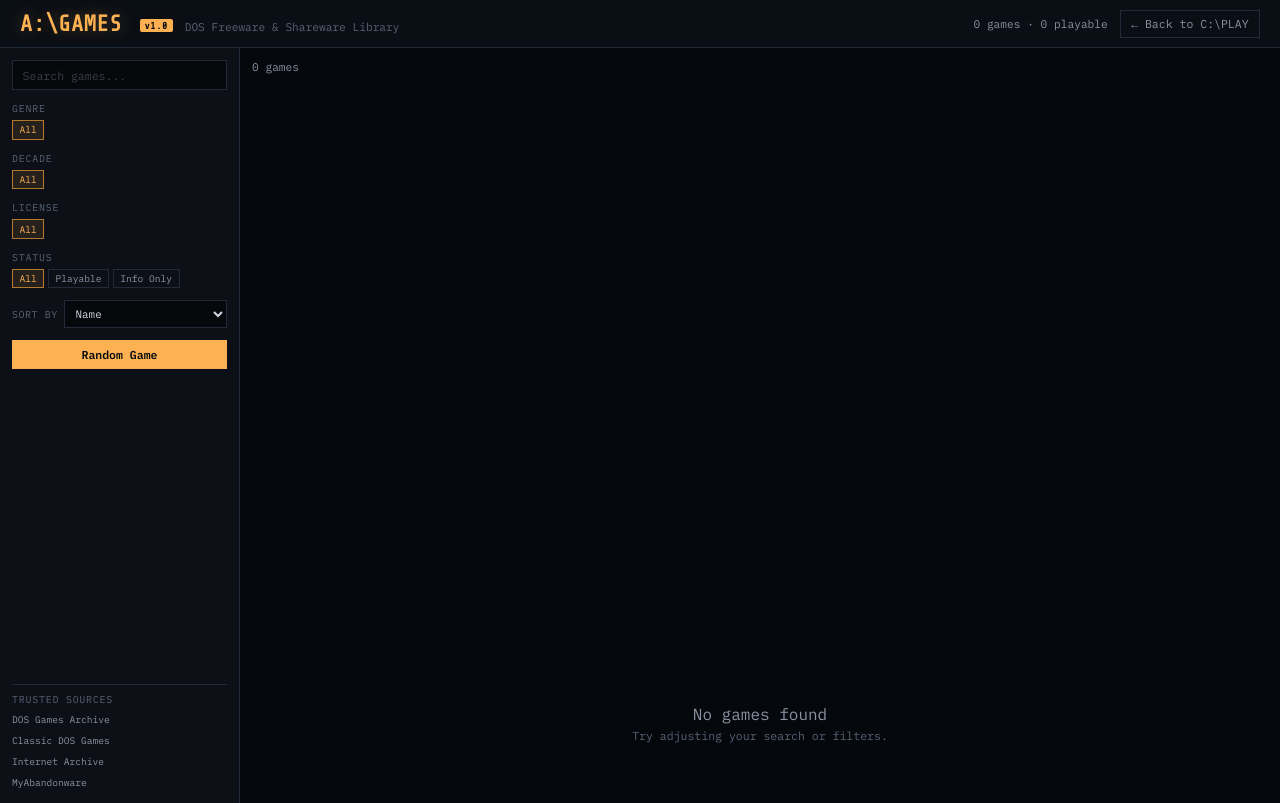
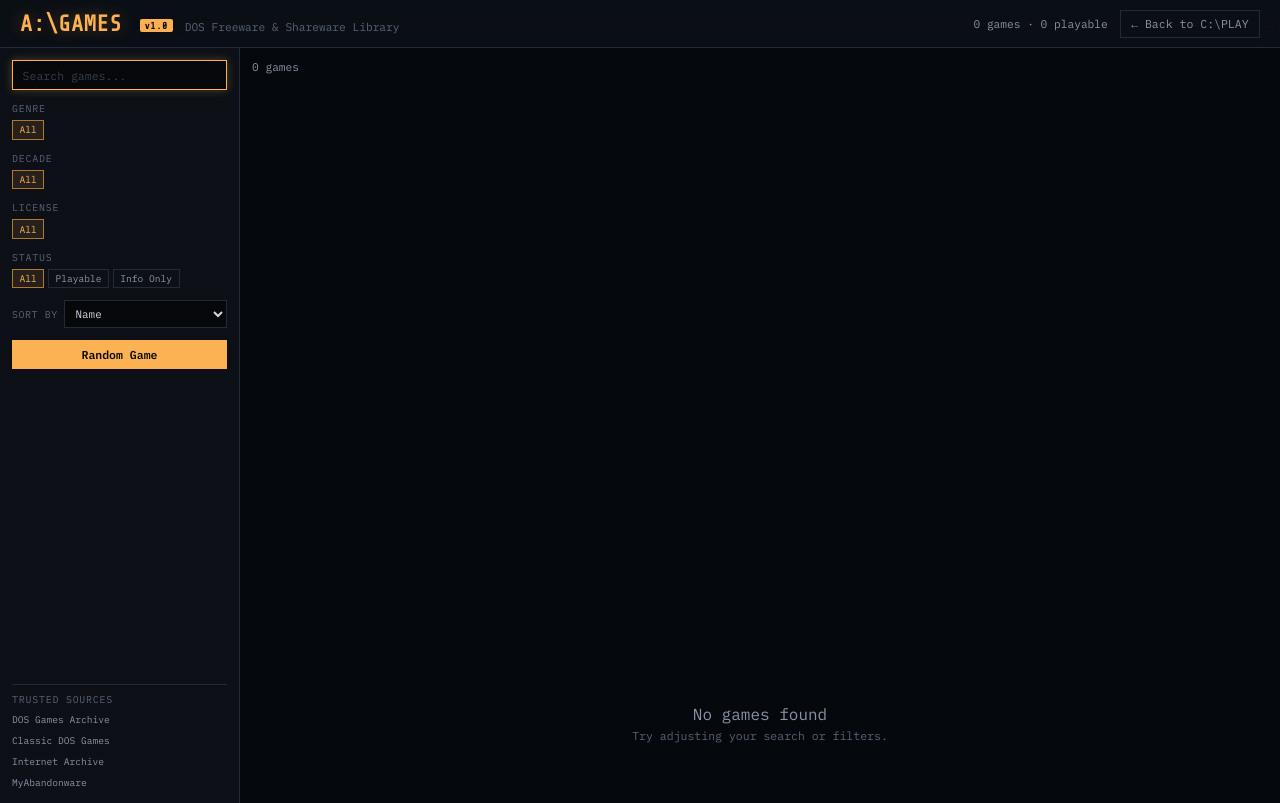
Before and after one commit to YAL-PJ/CPlay, a plain HTML site: page library/index.html in a window 1280 px wide. Drawn offline with nearby package versions, Linux system fonts and the light colour scheme; no server answers.

Commit message:
Autofocus search box when library opens
Focus #gameSearch on DOMContentLoaded so users can type immediately
after opening the library without clicking the search box first.
Also adds the autofocus HTML attribute as a belt-and-suspenders fallback.

```diff
--- a/library/app.js
+++ b/library/app.js
@@ -437,6 +437,7 @@ function setupEvents() {
 
 document.addEventListener("DOMContentLoaded", async () => {
   setupEvents();
+  dom.gameSearch?.focus();
   state.games = await loadLibrary(LIBRARY_URL);
   updateStats();
   render();
--- a/library/index.html
+++ b/library/index.html
@@ -32,7 +32,7 @@
     <aside class="sidebar">
       <div class="search-box">
         <input id="gameSearch" type="search" placeholder="Search games..." aria-label="Search games"
-          autocomplete="off" />
+          autocomplete="off" autofocus />
       </div>
 
       <div class="filter-section">
```
